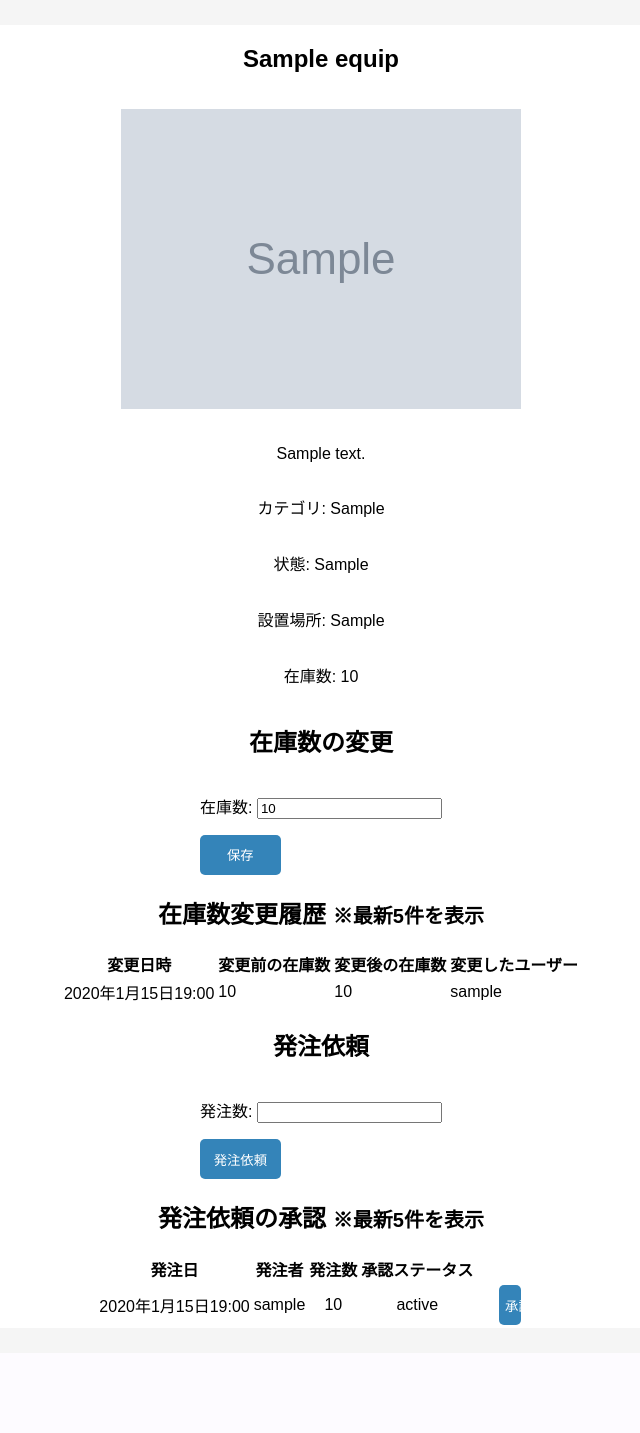
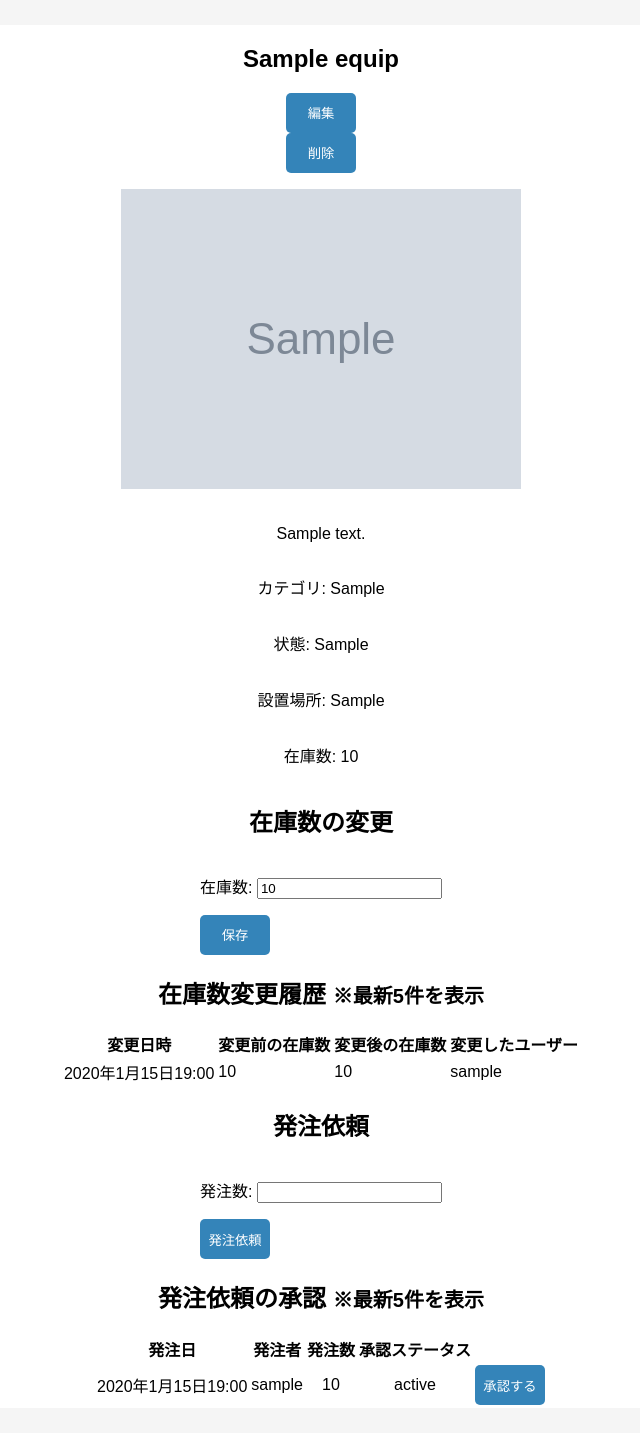
Before and after one commit to yuki-nishizawa/equipment-management-C, a Django app: page /equipment/1 in a window 1280 px wide. Shown: the part 44-1477 px from the top of the page, without its empty margins (319-959 px from the left). Before the commit the page ends 1369 px from the top, so only its background shows below. Run offline with Django 4.2, Linux system fonts and the light colour scheme; a user stored in the database is signed in; tables that the repository leaves empty hold one stand-in row (values such as "Sample post"); grey boxes marked "Sample" are stand-in pictures.

Commit message:
備品編集機能/備品削除機能
動作確認済

```diff
--- a/equipment/urls.py
+++ b/equipment/urls.py
@@ -1,10 +1,12 @@
 from django.urls import path
-from .views import equipment_list,EquipCreateView,EquipDetailView
+from .views import equipment_list,EquipCreateView,EquipDetailView,EquipUpdateView,EquipDeleteView
 
 app_name = 'equipment'#逆引きするときにどういう名前で呼び出すか…たとえば、equipment:list等の名前で呼び出せるようになる app_name:name(urlpatternsの中のname)
 
 urlpatterns = [
     path('', equipment_list, name='list'),#equipment/(空のパス)/にアクセスが来たら、views.pyで定義しているequipment_listを参照する
-    path('add/', EquipCreateView.as_view(), name='add'),##equipment/add/にアクセスが来たら、views.pyで定義しているEquipCreateViewを参照する
-    path('<int:pk>', EquipDetailView.as_view(), name='detail'),
+    path('add/', EquipCreateView.as_view(), name='add'),#equipment/add/にアクセスが来たら、views.pyで定義しているEquipCreateViewを参照する
+    path('<int:pk>', EquipDetailView.as_view(), name='detail'),#equipment/(備品id)/にアクセスが来たら、views.pyで定義しているEquipCreateViewを参照する
+    path('<int:pk>/edit/', EquipUpdateView.as_view(), name='edit'),#equipment/(備品id)/edit/にアクセスが来たら、views.pyで定義しているEquipUpdateViewを参照する
+    path('<int:pk>/delete/', EquipDeleteView.as_view(), name='delete'),#equipment/(備品id)/delete/にアクセスが来たら、views.pyで定義しているEquipDeleteViewを参照する
 ]
--- a/equipment/views.py
+++ b/equipment/views.py
@@ -2,16 +2,18 @@ from django.shortcuts import render,redirect,get_object_or_404
 from django.urls import reverse_lazy
 from .models import Equipment,StockChange
 from django.contrib.auth.mixins import LoginRequiredMixin #ログインしてないと見れないようにするやつ
-from django.views.generic import CreateView,DetailView
+from django.contrib.auth.decorators import login_required
+from django.views.generic import CreateView,DetailView,UpdateView,DeleteView
 from .forms import EquipForm,StockUpdateForm
 from order.forms import OrderForm
 from order.models import Order
+from django.http import HttpResponseForbidden #アクセスを禁止するためのヤツ
 
 #備品管理一覧
+@login_required#ログインしていないと見れないようにするデコレータを追加
 def equipment_list(request):
     equipments = Equipment.objects.all()
-    return render(request, 'equipment/list.html', {'equipments': equipments})#equipment_list.htmlをlist.htmlに修正
-
+    return render(request, 'equipment/list.html', {'equipments': equipments})#equipment_list.htmlをlist.htmlに修正 #テンプレート上で、データをequipmentsという名前で呼び出す
 
 
 #備品追加ページ
@@ -35,10 +37,10 @@ class EquipDetailView(LoginRequiredMixin, DetailView):
         context = super().get_context_data(**kwargs)
         equip = context['equip']
         #context['image_url'] = equip.image.url if equip.image else '/static/images/no_image.jpg'# 画像URLが空の場合、デフォルト画像URLを設定：別方法で実装したため不要！一応残しておく
-        context['stock_update_form'] = StockUpdateForm(instance=equip) #在庫数更新のフォームが使えるようになる
-        context['stock_changes'] = StockChange.objects.filter(equip=equip).order_by('-changed_date')[:5]
-        context['order_form'] = OrderForm() #発注数更新
-        context['orders'] = Order.objects.filter(equip=equip).order_by('-order_date')[:5]
+        context['stock_update_form'] = StockUpdateForm(instance=equip) #在庫数更新のフォームが使えるようになる、instance=equipは、今ビューで処理しているequipのデータを初期設定として入れておく、の意味
+        context['stock_changes'] = StockChange.objects.filter(equip=equip).order_by('-changed_date')[:5]#StockChangeモデルのデータが使えるようになる
+        context['order_form'] = OrderForm() #発注数更新フォームが使えるようになる、
+        context['orders'] = Order.objects.filter(equip=equip).order_by('-order_date')[:5]#Orderモデルのデータが使えるようになる
         return context
 
     def post(self, request, *args, **kwargs):
@@ -84,3 +86,31 @@ class EquipDetailView(LoginRequiredMixin, DetailView):
 
     def get_success_url(self):
         return reverse_lazy('equipment:detail', kwargs={'pk': self.object.pk})
+
+
+#備品編集ページ
+class EquipUpdateView(LoginRequiredMixin, UpdateView):
+    model = Equipment
+    form_class = EquipForm
+    template_name = 'equipment/edit.html'
+
+    def get_success_url(self):
+        return reverse_lazy('equipment:detail', kwargs={'pk': self.object.pk})
+    #管理者以外に備品編集ページへのアクセスを許可しない
+    def dispatch(self, request, *args, **kwargs):#管理者以外に備品編集ページへのアクセスを許可しない
+    # ログインユーザーのis_adminがTrueかどうかをチェック
+        if not request.user.is_admin:
+            return HttpResponseForbidden("編集権限がありません。")
+        return super().dispatch(request, *args, **kwargs)
+
+
+#備品削除
+class EquipDeleteView(LoginRequiredMixin, DeleteView): #アクセスがきたら削除するだけなのでテンプレートの設定はなし
+    model = Equipment
+    success_url = reverse_lazy('equipment:list')
+
+    def dispatch(self, request, *args, **kwargs):#管理者以外に削除機能へのアクセスを許可しない
+    # ログインユーザーのis_adminがTrueかどうかをチェック
+        if not request.user.is_admin:
+            return HttpResponseForbidden("削除権限がありません。")
+        return super().dispatch(request, *args, **kwargs)
--- a/static/css/style.css
+++ b/static/css/style.css
@@ -78,7 +78,7 @@ header {
 }
 
 .button {
-  width: 33.33%; /* ボタンの幅 */
+  width: 70px; /* ボタンの幅 */
   height: 40px; /* ボタンの高さ */
   border-radius: 5px; /* ボタンの角丸 */
   background-color: #3484b9; /* ボタンの背景色 */
--- a/templates/equipment/detail.html
+++ b/templates/equipment/detail.html
@@ -3,12 +3,34 @@
 {% block title %}{{ equip.equip_name }}の詳細{% endblock title %}
 {% block content %}
 
+{% comment %} 削除ボタン用追加機能 {% endcomment %}
+<script>
+  function confirmDelete() {
+    return confirm("本当に削除しますか？この操作は元に戻せません。");
+  }
+</script>
+{% comment %} 削除ボタン用追加機能ここまで {% endcomment %}
+
 
   <h2>{{ equip.equip_name }}</h2><!--備品タイトル-->
 
 
-    {% if equip.image %}<!--もし画像がないときは：renderで画像が削除される現象対応-->
-      <p><img src="{{ equip.image.url }}" alt="{{ equip.equip_name }}" class="image"></p>
+  {% if user.is_admin %}<!-- 管理者の場合にだけ表示される！ -->
+    <!--備品編集ページへのリンク-->
+    <form action="{% url 'equipment:edit' equip.id %}" method="get">
+    {% csrf_token %}
+    <input type="submit" class="button" value="編集">
+    </form>
+    <!--備品削除リンク※ページは変異しない-->
+    <form action="{% url 'equipment:delete' equip.id %}" method="post" onsubmit="return confirmDelete();">
+    {% csrf_token %}
+    <input type="submit" class="button" value="削除">
+    </form>
+  {% endif %}
+
+
+    {% if equip.image %}<!--もし画像がないときは-->
+      <p><img src="{{ equip.image.url }}" alt="NO IMAGE" class="image"></p>
     {% else %}
       <div class="no-image">
         <p>NO IMAGE</p>
--- a/templates/users/edit.html
+++ b/templates/users/edit.html
@@ -56,7 +56,7 @@
               {{ form.is_admin }}<!--管理者かどうかのチェック欄を出す-->
             </div><!--field:管理者かどうかのチェック欄ここまで-->
 
-            <div class="field"><!--field:ボタン-->
+            <div class="button-container"><!--button-container:ボタンを包む用-->
               <input type="submit" value="保存" class="button"> <!--保存ボタン-->
             </div>
 
```
Also changed, not shown: templates/equipment/edit.html (added, +29 -0 lines).
